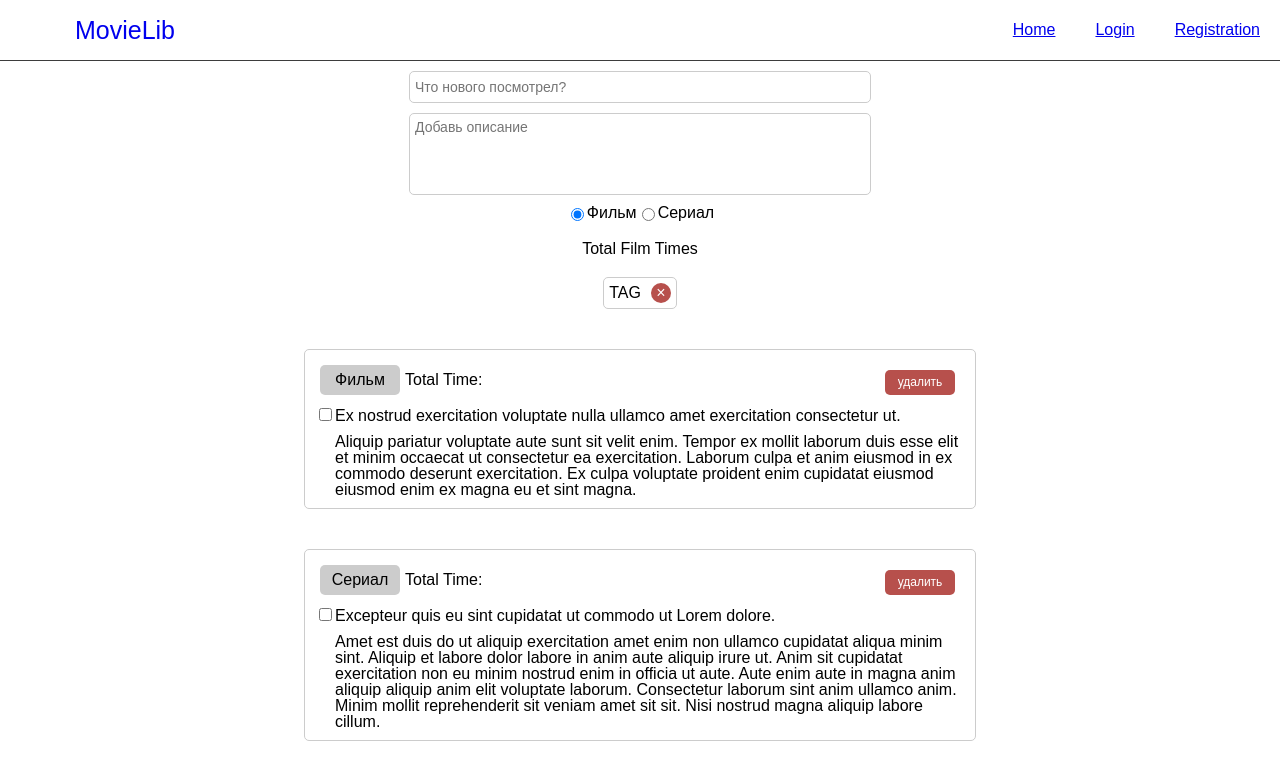
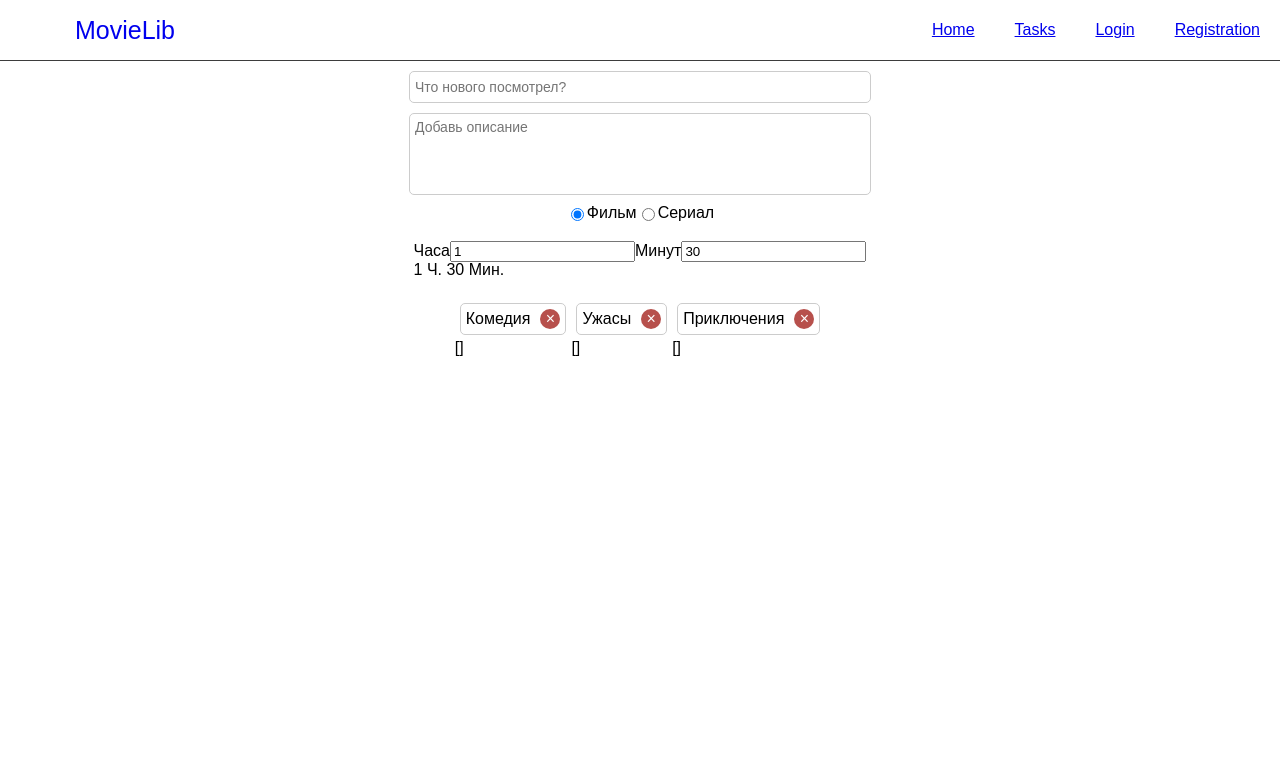
Before and after one commit to allks/jc-movieLib, a Vue app: page /#/ in a window 1280 px wide. Shown: the top 780 px of the page. Built offline with nearby package versions, Linux system fonts and the light colour scheme.

Commit message:
add total time and tags

```diff
--- a/src/App.vue
+++ b/src/App.vue
@@ -30,6 +30,7 @@ export default {
       menuShow: false,
       linkMenu: [
         { title: 'Home', url: '/' },
+        { title: 'Tasks', url: '/task' },
         { title: 'Login', url: '/login' },
         { title: 'Registration', url: '/registration' },
       ],
--- /dev/null
+++ b/src/components/Task.vue
@@ -0,0 +1,106 @@
+<template lang="pug">
+  .content-wrapper
+    section
+      .container
+        h1 Tasks
+        .task-list
+          .task-item(
+            v-for="task in tasks"
+            :key="task.id"
+            :class="{ completed: task.completed }"
+          )
+            .task-item__info
+              span.task-item__label {{ task.whatWatch }}
+              span.task-item__time Total Time:
+              span.task-item__remove удалить
+            .task-item__content
+              .task-item__header
+                input.task-item__checkbox(
+                  type="checkbox"
+                  v-model="task.completed"
+                )
+                span.task-item__title {{ task.title }}
+              .task-item__body
+                p.task-item__description {{ task.description }}
+</template>
+
+<script>
+export default {
+  data() {
+    return {
+      tasks: [
+        {
+          id: 1,
+          title: 'Ex nostrud exercitation voluptate nulla ullamco amet exercitation consectetur ut.',
+          description: 'Aliquip pariatur voluptate aute sunt sit velit enim. Tempor ex mollit laborum duis esse elit et minim occaecat ut consectetur ea exercitation. Laborum culpa et anim eiusmod in ex commodo deserunt exercitation. Ex culpa voluptate proident enim cupidatat eiusmod eiusmod enim ex magna eu et sint magna.',
+          whatWatch: 'Фильм',
+          completed: false,
+          editing: false,
+        },
+        {
+          id: 2,
+          title: 'Excepteur quis eu sint cupidatat ut commodo ut Lorem dolore.',
+          description: 'Amet est duis do ut aliquip exercitation amet enim non ullamco cupidatat aliqua minim sint. Aliquip et labore dolor labore in anim aute aliquip irure ut. Anim sit cupidatat exercitation non eu minim nostrud enim in officia ut aute. Aute enim aute in magna anim aliquip aliquip anim elit voluptate laborum. Consectetur laborum sint anim ullamco anim. Minim mollit reprehenderit sit veniam amet sit sit. Nisi nostrud magna aliquip labore cillum.',
+          whatWatch: 'Сериал',
+          completed: false,
+          editing: false,
+        },
+      ],
+    };
+  },
+};
+</script>
+
+<style lang="scss" scoped>
+.task-list{
+  display: flex;
+  flex-direction: column;
+  align-items: center;
+}
+.task-item{
+  border: 1px solid #ccc;
+  margin: 20px;
+  padding: 10px;
+  border-radius: 5px;
+  width: 650px;
+  &__info{
+    display: flex;
+  }
+  &__label{
+    background-color: #ccc;
+    display: inline-block;
+    min-width: 70px;
+    height: 30px;
+    border-radius: 5px;
+    margin: 5px;
+    padding: 0 5px;
+    line-height: 30px;
+    text-align: center;
+  }
+  &__time{
+    line-height: 40px;
+  }
+  &__remove{
+    margin: 10px;
+    margin-left: auto;
+    background-color: #b7504c;
+    width: 70px;
+    height: 25px;
+    border-radius: 5px;
+    text-align: center;
+    line-height: 25px;
+    font-size: 12px;
+    color: #fff;
+    cursor: pointer;
+    &:hover{
+      background-color: darken(#b7504c, 7);
+    }
+  }
+  &__header{
+    margin-bottom: 10px;
+  }
+  &__body{
+    margin-left: 20px;
+  }
+}
+</style>
--- a/src/components/pages/Home.vue
+++ b/src/components/pages/Home.vue
@@ -19,19 +19,19 @@
           )
         .option-list
           input.what-watch(
+            v-model="whatWatch"
             type="radio"
             id="radioFilm"
             value="Фильм"
-            v-model="whatWatch"
           )
           label(
             for="radioFilm"
           ) Фильм
           input.what-watch(
+            v-model="whatWatch"
             type="radio"
             id="radioSerial"
             value="Сериал"
-            v-model="whatWatch"
           )
           label(
             for="radioSerial"
@@ -40,36 +40,48 @@
           .total-time__film(
             v-if="whatWatch === 'Фильм'"
           )
-            span Total Film Times
+            span.time-title Часа
+            input.time-input(
+              v-model="filmHours"
+              type="number"
+            )
+            span.time-title Минут
+            input.time-input(
+              v-model="filmMinutes"
+              type="number"
+            )
+            p {{ filmTime }}
           .totla-time__serial(
             v-if="whatWatch === 'Сериал'"
           )
-            span Total Serial Times
+            span.time-title Сколько сезонов?
+            input.time-input(
+              v-model="serialSeason"
+              type="number"
+            )
+            span.time-title Сколько серий?
+            input.time-input(
+              v-model="serialSeries"
+              type="number"
+            )
+            span.time-title Какой продолжительности серия? (минут)
+            input.time-input(
+              v-model="serialSeriesMinutes"
+              type="number"
+            )
+            p {{ serialTime }}
         .tag-list
-          .tag
-            span.tag-title TAG
-            span.btn-close &times;
-    section
-      .container
-        .task-list
-          .task-item(
-            v-for="task in tasks"
-            :key="task.id"
-            :class="{ completed: task.completed }"
+          .tag-wrapper(
+            v-for="tag in tags"
+            :key="tag.title"
           )
-            .task-item__info
-              span.task-item__label {{ task.whatWatch }}
-              span.task-item__time Total Time:
-              span.task-item__remove удалить
-            .task-item__content
-              .task-item__header
-                input.task-item__checkbox(
-                  type="checkbox"
-                  v-model="task.completed"
-                )
-                span.task-item__title {{ task.title }}
-              .task-item__body
-                p.task-item__description {{ task.description }}
+            .tag(
+              @click="addTagUsed(tag)"
+              :class="{active: tag.use}"
+            )
+              span.tag-title {{ tag.title }}
+              span.btn-close &times;
+            p {{ tagsUsed }}
 </template>
 
 <script>
@@ -80,22 +92,27 @@ export default {
       taskDescription: '',
       taskId: 3,
       whatWatch: 'Фильм',
-      tasks: [
+      // Total Time
+      // Film
+      filmHours: 1,
+      filmMinutes: 30,
+      // Serial
+      serialSeason: 1,
+      serialSeries: 11,
+      serialSeriesMinutes: 40,
+      tagsUsed: [],
+      tags: [
         {
-          id: 1,
-          title: 'Ex nostrud exercitation voluptate nulla ullamco amet exercitation consectetur ut.',
-          description: 'Aliquip pariatur voluptate aute sunt sit velit enim. Tempor ex mollit laborum duis esse elit et minim occaecat ut consectetur ea exercitation. Laborum culpa et anim eiusmod in ex commodo deserunt exercitation. Ex culpa voluptate proident enim cupidatat eiusmod eiusmod enim ex magna eu et sint magna.',
-          whatWatch: 'Фильм',
-          completed: false,
-          editing: false,
+          title: 'Комедия',
+          use: false,
         },
         {
-          id: 2,
-          title: 'Excepteur quis eu sint cupidatat ut commodo ut Lorem dolore.',
-          description: 'Amet est duis do ut aliquip exercitation amet enim non ullamco cupidatat aliqua minim sint. Aliquip et labore dolor labore in anim aute aliquip irure ut. Anim sit cupidatat exercitation non eu minim nostrud enim in officia ut aute. Aute enim aute in magna anim aliquip aliquip anim elit voluptate laborum. Consectetur laborum sint anim ullamco anim. Minim mollit reprehenderit sit veniam amet sit sit. Nisi nostrud magna aliquip labore cillum.',
-          whatWatch: 'Сериал',
-          completed: false,
-          editing: false,
+          title: 'Ужасы',
+          use: false,
+        },
+        {
+          title: 'Приключения',
+          use: false,
         },
       ],
     };
@@ -105,17 +122,50 @@ export default {
       if (this.taskTitle === '') {
         return;
       }
-      this.tasks.push({
+      let time;
+      if (this.whatWatch === 'Фильм') {
+        time = this.filmTime;
+      } else {
+        time = this.serialTime;
+      }
+      const task = {
         id: this.taskId,
         title: this.taskTitle,
         description: this.taskDescription,
         whatWatch: this.whatWatch,
+        time,
         completed: false,
         editing: false,
-      });
+      };
+      console.log(task);
       this.taskId += 1;
       this.taskTitle = '';
       this.taskDescription = '';
+    },
+    addTagUsed(tag) {
+      tag.use = !tag.use;
+      if (tag.use) {
+        this.tagsUsed.push(
+          tag.title,
+        );
+      } else {
+        this.tagsUsed.splice(tag.title, 1);
+      }
+    },
+    getHoursAndMinutes(minutes) {
+      const hours = Math.trunc(minutes / 60);
+      const min = minutes % 60;
+      return `${hours} Ч. ${min} Мин.`;
+    },
+  },
+  computed: {
+    filmTime() {
+      const min = (this.filmHours * 60) + (this.filmMinutes * 1);
+      return this.getHoursAndMinutes(min);
+    },
+    serialTime() {
+      const min = this.serialSeason * this.serialSeries * this.serialSeriesMinutes;
+      return this.getHoursAndMinutes(min);
     },
   },
 };
@@ -149,59 +199,6 @@ export default {
   resize: none;
 }
 
-.task-list{
-  display: flex;
-  flex-direction: column;
-  align-items: center;
-}
-
-.task-item{
-  border: 1px solid #ccc;
-  margin: 20px;
-  padding: 10px;
-  border-radius: 5px;
-  width: 650px;
-  &__info{
-    display: flex;
-  }
-  &__label{
-    background-color: #ccc;
-    display: inline-block;
-    min-width: 70px;
-    height: 30px;
-    border-radius: 5px;
-    margin: 5px;
-    padding: 0 5px;
-    line-height: 30px;
-    text-align: center;
-  }
-  &__time{
-    line-height: 40px;
-  }
-  &__remove{
-    margin: 10px;
-    margin-left: auto;
-    background-color: #b7504c;
-    width: 70px;
-    height: 25px;
-    border-radius: 5px;
-    text-align: center;
-    line-height: 25px;
-    font-size: 12px;
-    color: #fff;
-    cursor: pointer;
-    &:hover{
-      background-color: darken(#b7504c, 7);
-    }
-  }
-  &__header{
-    margin-bottom: 10px;
-  }
-  &__body{
-    margin-left: 20px;
-  }
-}
-
 .option-list,
 .total-time,
 .tag-list{
@@ -214,6 +211,7 @@ export default {
   border: 1px solid #ccc;
   border-radius: 5px;
   padding: 5px;
+  margin: 5px;
   height: 20px;
   line-height: 20px;
 }
@@ -227,6 +225,9 @@ export default {
   text-align: center;
   color: #fff;
   margin-left: 10px;
-  font-size: px;
+  cursor: pointer;
+  &:hover{
+    background-color: darken(#b7504c, 7);
+  }
 }
 </style>
--- a/src/router/index.js
+++ b/src/router/index.js
@@ -1,17 +1,24 @@
 import Vue from 'vue';
 import Router from 'vue-router';
 import Home from '@/components/pages/Home.vue';
-import Login from '@/components/pages/Login.vue';
-import Registration from '@/components/pages/Registration.vue';
+import Task from '@/components/Task.vue';
+import Login from '@/components/auth/Login.vue';
+import Registration from '@/components/auth/Registration.vue';
 
 Vue.use(Router);
 
 export default new Router({
+  mode: 'history',
   routes: [
     {
       path: '/',
       name: 'home',
       component: Home,
+    },
+    {
+      path: '/task',
+      name: 'task',
+      component: Task,
     },
     {
       path: '/login',
```
Also changed, not shown: src/components/auth/Login.vue (renamed from src/components/pages/Login.vue), src/components/auth/Registration.vue (renamed from src/components/pages/Registration.vue).
